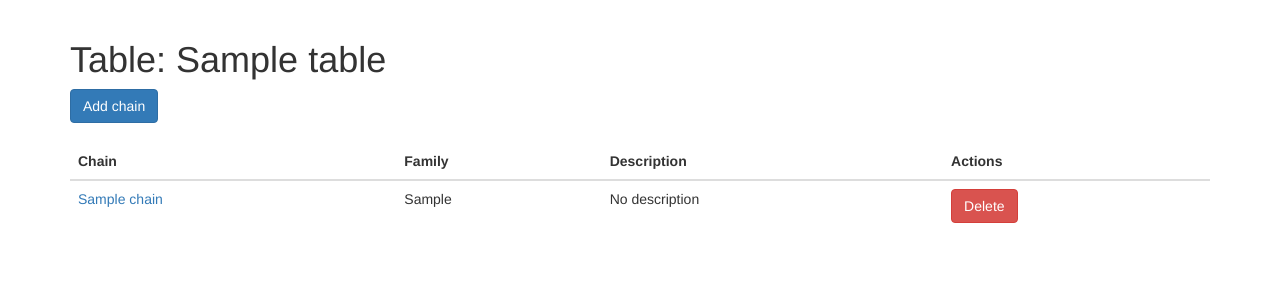
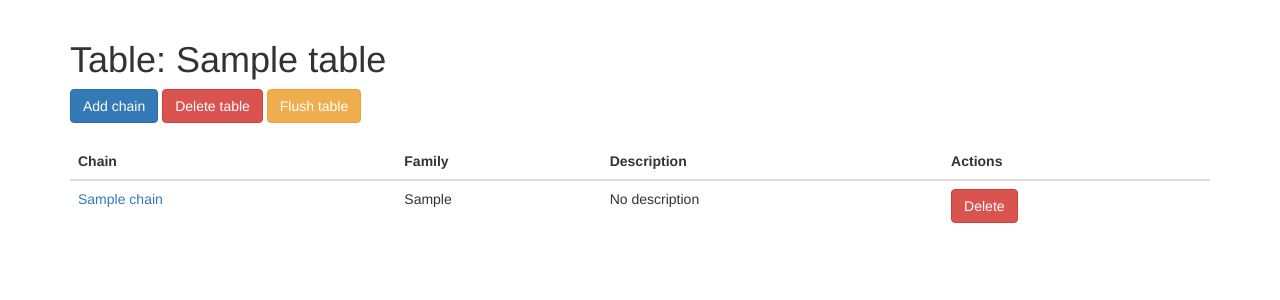
Before and after one commit to alegarsan11/nftables-gui, a Flask app: page /table/1 in a window 1280 px wide. Shown: the part 53-353 px from the top of the page. Run offline with Flask 3, Linux system fonts and the light colour scheme; tables that the repository leaves empty hold one stand-in row (values such as "Sample post"); a database or web service that is not in the repository returns one stand-in record (values such as "Sample title"); data that the repository does not hold is empty; some libraries are stand-ins or nearby versions.

Commit message:
feat:flush table

```diff
--- a/nftables-frontend/api.py
+++ b/nftables-frontend/api.py
@@ -27,6 +27,7 @@ def delete_table_request(name, family):
 def list_table_request(name, family):
     json_data = {"json_data": {"nftables": [{"list": {"table":{"name": name, "family": family}}}]}}
     response = requests.get('http://localhost:8000/tables/list_table', json=json_data)
+    print(response.json())
     return parse_chains(response.json()["result"][1]["nftables"])
 
 def format_nftables_config(config_string):
@@ -43,6 +44,15 @@ def format_nftables_config(config_string):
     formatted_string = '\n'.join(lines)
     return formatted_string
 
+def flush_table_request(name, family):
+    json_data = {"json_data": {"nftables": [{"flush": {"table":{"name": name, "family": family}}}]}}
+    response = requests.get('http://localhost:8000/tables/flush_table', json=json_data)
+    print(response.json())
+    if(response.json()["status"] == "success"):
+        return "Success"
+    else:
+        return "Error flushing table."
+
 def parse_chains(response):
     chains = []
     for item in response:
--- a/nftables-frontend/forms/forms.py
+++ b/nftables-frontend/forms/forms.py
@@ -21,7 +21,6 @@ class LoginForm(FlaskForm):
 
 class CreateUserForm(FlaskForm):
     username = StringField('Username', validators=[DataRequired()])
-    email = StringField('Email', validators=[DataRequired(), Email()])
     password = PasswordField('Password', validators=[DataRequired(), EqualTo('confirm_password', message='Passwords must match.')])
     confirm_password = PasswordField('Confirm Password', validators=[DataRequired()])
     role = StringField('Role', validators=[DataRequired()])
@@ -42,7 +41,6 @@ class CreateUserForm(FlaskForm):
 
 class UpdateUserForm(FlaskForm):
     username = StringField('Username', validators=[DataRequired()])
-    email = StringField('Email', validators=[DataRequired(), Email()])
     role = StringField('Role', validators=[DataRequired()])
     is_active = SelectField('Active', choices=[('True', 'True'), ('False', 'False')], validators=[DataRequired()])
     submit = SubmitField('Update User')
--- a/nftables-frontend/service.py
+++ b/nftables-frontend/service.py
@@ -6,7 +6,7 @@ login_manager = LoginManager()
 def create_default_user():
     user = User.query.filter_by(username='default').first()
     if not user:
-        user = User(username='default', email='default@example.com',password="defaultpassword" ,role="administrator" ,is_active=True)
+        user = User(username='default',password="defaultpassword" ,role="administrator" ,is_active=True)
         db.session.add(user)
         db.session.commit()
 
--- a/nftables-frontend/templates/tables/table.html
+++ b/nftables-frontend/templates/tables/table.html
@@ -6,6 +6,8 @@
 <div class="container">
     <h1>Table: {{ table.name }}</h1>
     <button class="btn btn-primary" onclick="location.href='/add_chain/{{ table.id }}'">Add chain</button>
+    <button class="btn btn-danger" onclick="location.href='/delete_table/{{ table.id }}'">Delete table</button>
+    <button class="btn btn-warning" onclick="location.href='/flush_table/{{ table.id }}'">Flush table</button>
     <br></br>
     <table class="table personal-table">
         <thead>
--- a/nftables-frontend/templates/users/edit_user.html
+++ b/nftables-frontend/templates/users/edit_user.html
@@ -10,10 +10,6 @@
         <div class="form-group">
             <label for="username">Username:</label>
             <input type="text" class="form-control" id="username" name="username" value="{{ user.username }}" required>
-        </div>
-        <div class="form-group">
-            <label for="email">Email:</label>
-            <input type="email" class="form-control" id="email" name="email" value="{{ user.email }}" required>
         </div>
         <div class="form-group">
             <label for="role">Role:</label>
--- a/nftables-frontend/templates/users/users.html
+++ b/nftables-frontend/templates/users/users.html
@@ -18,7 +18,6 @@
     {% for user in users %}
     <tr class="body-user-table">
         <td>{{ user.username }}</td>
-        <td>{{ user.email }}</td>
         <td>{{ user.role }}</td>
         <td>
             <button class="btn btn-primary" onclick="location.href='/edit_user/{{ user.id }}'">Edit</button>
--- a/nftables-frontend/views.py
+++ b/nftables-frontend/views.py
@@ -31,7 +31,7 @@ def main_view():
         plt.ylabel('Número')
         plt.title('Número de elementos nftables')
         plt.grid(axis='y')
-        if os.path.exists('static/nftables_info.png'):
+        if os.path.exists('static/img/nftables_info.png'):
             os.remove('static/nftables_info.png')
         plt.savefig('static/nftables_info.png')
         plt.close()
@@ -61,13 +61,24 @@ def get_table(table_id):
         if(service.check_existing_chain(chain["name"], table_id) == False):
             hook_type = None
             priority = None
+            print(chain)
             if("hook_type" in chain):
                 hook_type = chain['hook_type']
             if("priority" in chain):
                 priority = chain['priority']
+            if("type" not in chain):
+                chain["type"] = None
+            if("policy" not in chain):
+                chain["policy"] = None
             service.insert_chain(chain_name=chain["name"], family=chain["family"], type=chain['type'], policy=chain['policy'], table_id=table_id, hook_type=hook_type, priority=priority)
     chains = service.get_chains_from_table(table_id)
     return render_template('tables/table.html', table=table, chains=chains)
+
+@visualization_bp.route('/flush_table/<table_id>')
+def flush_table(table_id):
+    table = Table.query.get(table_id)
+    response = api.flush_table_request(table.name, table.family)
+
 
 
 @creation_bp.route('/edit_user/<user_id>', methods=['POST'])
--- /dev/null
+++ b/nftables-parser/json_tests/list_table.json
@@ -0,0 +1 @@
+{"json_data": {"nftables": [{"list":{"table":{"name": "nat", "family": "ip"}}}]}}
```
Also changed, not shown: nftables-frontend/models.py (+3 -4 lines), nftables-frontend/templates/users/create_user.html (+1 -10 lines), nftables-parser/tables.py (+13 -0 lines), nftables-frontend/static/img/nftables_info.png (added), nftables-frontend/static/nftables_info.png (deleted).
